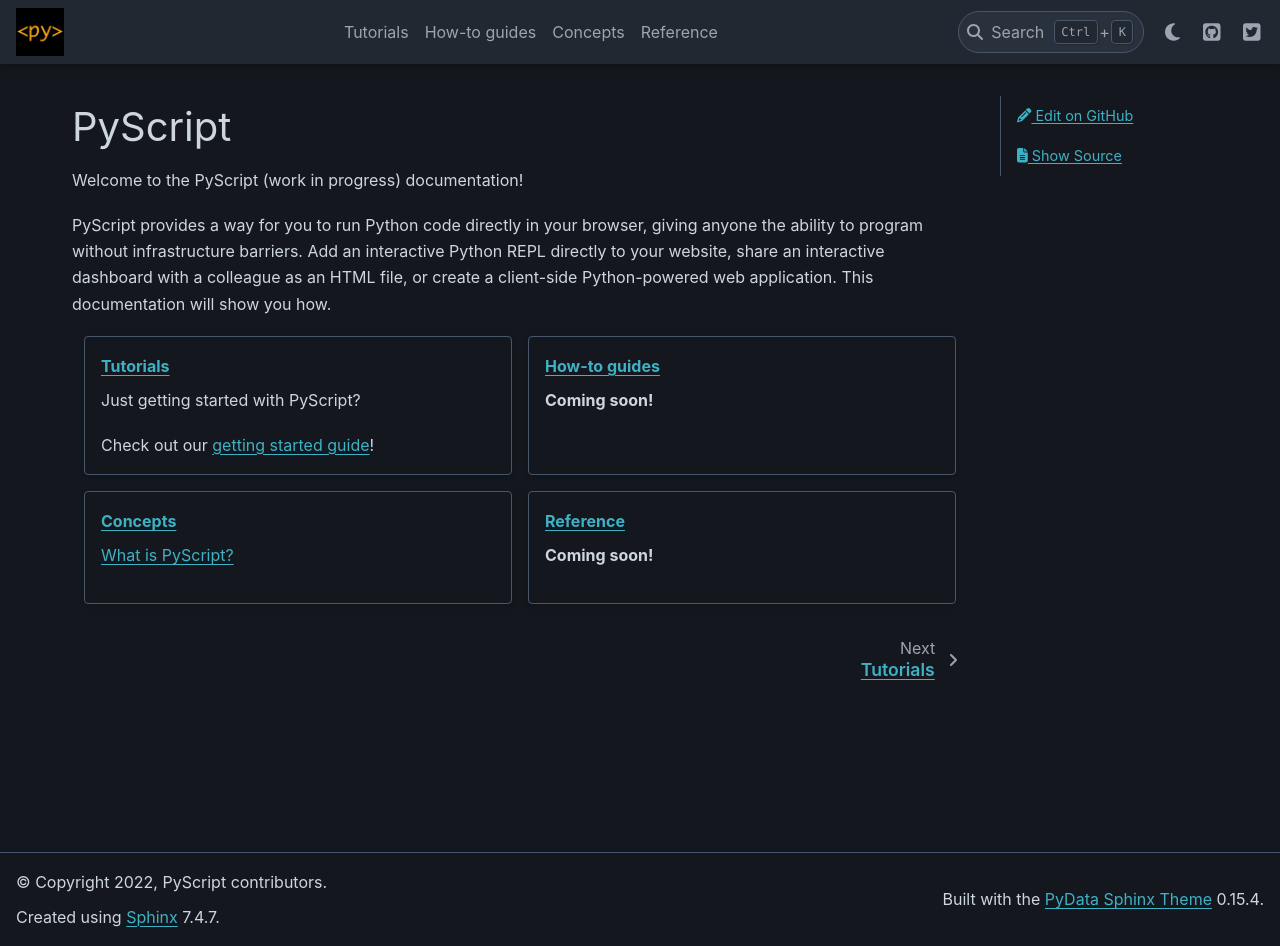
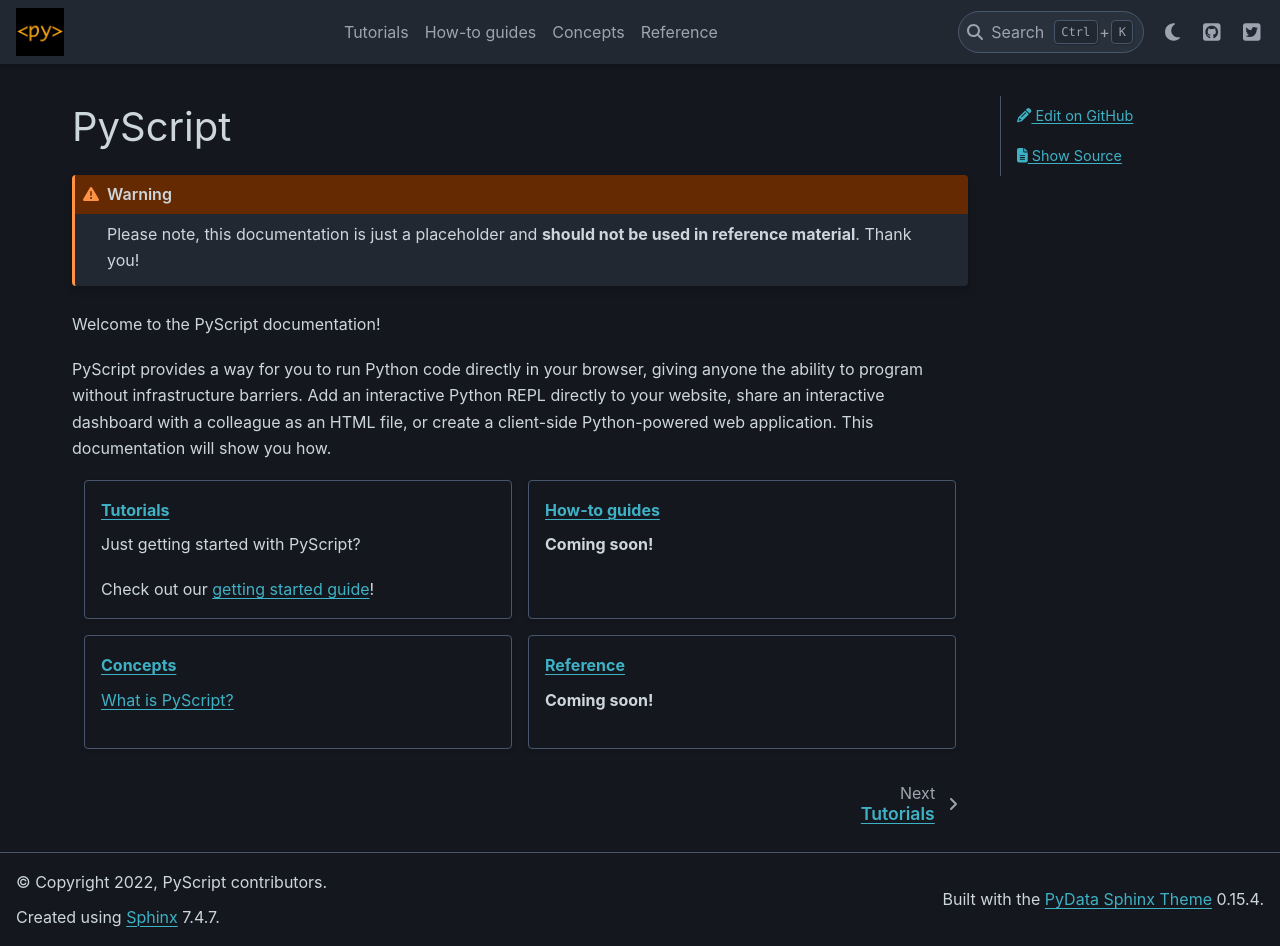
Before and after one commit to pyscript/pyscript, a Sphinx documentation site: the page built from docs/index.md, in a window 1280 px wide and 946 px high. Built offline with Sphinx 7.4.7 and the PyData theme 0.15.4, drawn with Linux system fonts in a browser that asks for light colours.

Commit message:
Added warning.

````diff
--- a/docs/index.md
+++ b/docs/index.md
@@ -1,6 +1,11 @@
 # PyScript
 
-Welcome to the PyScript (work in progress) documentation!
+```{warning}
+Please note, this documentation is just a placeholder and **should not be used
+in reference material**. Thank you!
+```
+
+Welcome to the PyScript documentation!
 
 PyScript provides a way for you to run Python code directly in your browser, giving
 anyone the ability to program without infrastructure barriers. Add an interactive
````
